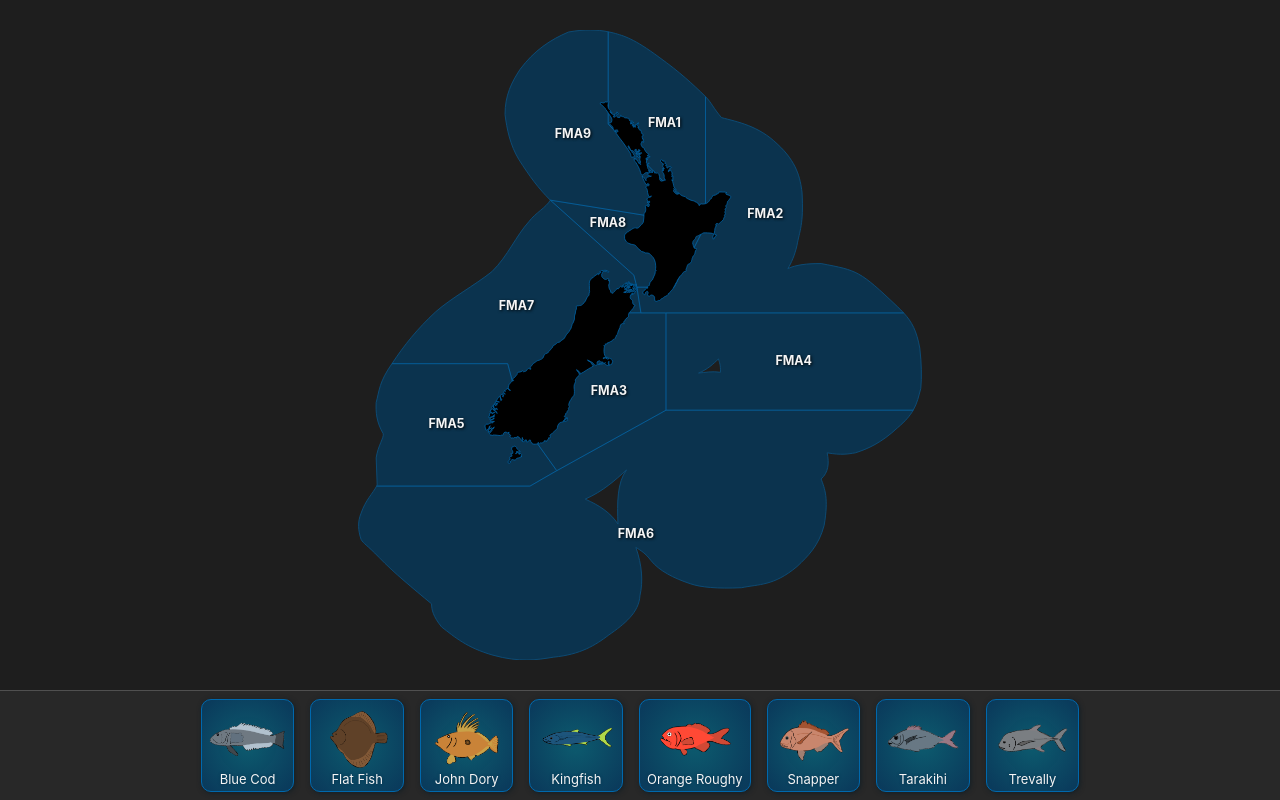
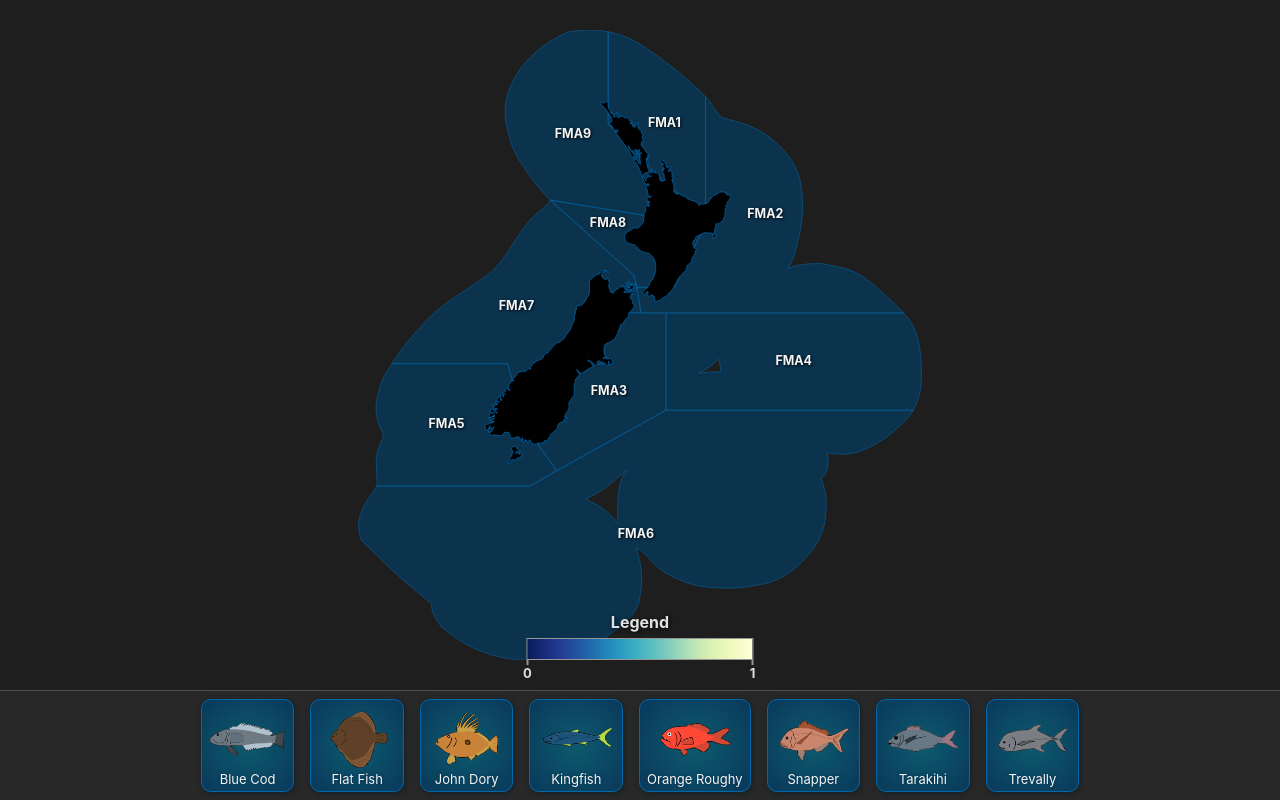
Before and after one commit to MBRobertson/plenty-of-fish, a React (Create React App) app: page / in a window 1280 px wide. Built offline with nearby package versions, Linux system fonts and the light colour scheme; a web font is replaced by a local one.

Commit message:
Added legend component

```diff
--- /dev/null
+++ b/src/components/ColorLegend.css
@@ -0,0 +1,25 @@
+.ColorLegend {
+    padding: 5px;
+}
+
+.ColorLegend canvas {
+    border-radius: 0px;
+    overflow: hidden;
+    border: 1px solid rgba(150, 150, 150, 1);
+    display: block;
+    margin: 0 auto;
+    z-index: 8;
+}
+
+.ColorLegend .title {
+    color: rgb(225, 225, 225);
+    font-weight: bold;
+    margin-bottom: 6px;
+    font-size: 16px;
+    text-shadow: 1px 1px 4px rgba(0, 0, 0, 0.8);
+}
+
+.ColorLegend svg {
+    display: block;
+    z-index: 5;
+}
--- /dev/null
+++ b/src/components/ColorLegend.tsx
@@ -0,0 +1,90 @@
+import React, { useRef, useEffect } from 'react';
+import * as d3 from 'd3';
+
+import './ColorLegend.css';
+
+interface IColorLegend {
+    title?: string
+    scale: (n: number) => string,
+    domain: [number, number]
+}
+
+const legendHeight = 20;
+const legendWidth = 225;
+
+export const ColorLegend: React.FC<IColorLegend> = ({ title, scale, domain }) => {
+    const canvasRef = useRef<HTMLCanvasElement>(null);
+    const svgRef = useRef<SVGSVGElement>(null);
+
+    useEffect(() => {
+        if (!canvasRef.current) return;
+
+        const canvas = d3.select(canvasRef.current)
+        canvas
+            .style("width", `${legendWidth}px`)
+            .style("height", `${legendHeight}px`)
+            .attr("height",  1)
+            .attr("width", legendWidth)
+
+        const ctx = canvasRef.current.getContext("2d");
+        if (!ctx) return;
+
+        console.log("got context")
+
+        const image = ctx.createImageData(legendWidth, 1);
+        d3.range(legendWidth).forEach((i) => {
+            const c = d3.rgb(scale(1 - i/legendWidth))
+            image.data[4*i] = c.r;
+            image.data[4*i + 1] = c.g;
+            image.data[4*i + 2] = c.b;
+            image.data[4*i + 3] = 255;
+        })
+
+        ctx.putImageData(image, 0, 0);
+
+    }, [canvasRef, scale])
+
+    useEffect(() => {
+        if (!svgRef.current) return;
+
+        const svg = d3.select(svgRef.current)
+        svg.selectAll("g").remove() // Clean up any previous markers
+
+        const drawLine = (parent: d3.Selection<SVGGElement, any, any , any>, a: [number, number], b: [number, number]) => {
+            return parent.append("line")
+                .attr("x1", a[0])
+                .attr("y1", a[1])
+                .attr("x2", b[0])
+                .attr("y2", b[1])
+                .attr("stroke", "rgb(150, 150, 150)")
+                .attr("stroke-width", 2)
+        }
+
+        const drawText = (parent: d3.Selection<SVGGElement, any, any , any>, value: string, a: [number, number]) => {
+            return parent.append("text")
+                .attr("x", a[0])
+                .attr("y", a[1])
+                .attr("text-anchor", "middle")
+                .attr("alignment-baseline", "top")
+                .html(value)
+                .attr("fill", "rgb(225, 225, 225)")
+                .style("font-weight", "bold")
+                .style("font-size", "13px")
+        }
+
+        const ticks = svg.append("g")
+        drawLine(ticks, [20, 0], [20, 5])
+        drawLine(ticks, [legendWidth + 20, 0], [legendWidth + 20, 5])
+        drawText(ticks, domain[0].toFixed(0), [20, 18])
+        drawText(ticks, domain[1].toFixed(0), [legendWidth + 20, 18])
+
+
+
+    }, [svgRef, domain])
+
+    return <div  className="ColorLegend">
+        <div className="title">{ title ?? "Legend" }</div>
+        <canvas ref={canvasRef}/>
+        <svg width={`${legendWidth + 40}px`} height="25px" ref={svgRef} />
+    </div>
+}
--- a/src/components/FMAMap.css
+++ b/src/components/FMAMap.css
@@ -31,3 +31,10 @@
     font-size: 16px;
     padding: 2px 4px;
 }
+
+.FMAMap-legend {
+    position: absolute;
+    top: 100%;
+    left: 50%;
+    transform: translate(-50%, -100%);
+}
--- a/src/components/FMAMap.tsx
+++ b/src/components/FMAMap.tsx
@@ -6,6 +6,7 @@ import { FMA } from '../resources/data';
 
 import NZMapSVG from '../resources/maps/nz_hires.svg';
 import FMAMapSVG from '../resources/maps/fma.svg';
+import { ColorLegend } from './ColorLegend';
 
 
 // Offset the helper text when the center isn't very useful
@@ -236,6 +237,9 @@ export const FMAMap: React.FC<IFMAMap> = ({ onMouseEnter, onMouseLeave, onMouseC
 
     return <div className="FMAMap">
         <svg width="100%" height="100%" ref={svgRef} />
+        <div className="FMAMap-legend">
+            <ColorLegend scale={d3.interpolateYlGnBu} domain={[0, 1]}/>
+        </div>
         <div ref={tooltipRef} className="FMAMap-tooltip" style={{ "opacity": 0 }}>
             <span className="title">Title</span>
             <span className="desc">Data</span>
```
